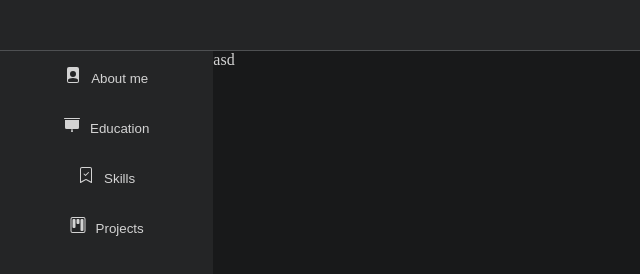
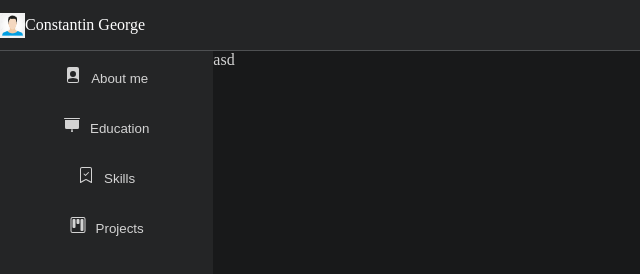
Before and after one commit to genuinegenius/cv, a plain HTML site: page index.html in a window 1280 px wide. Shown: the whole page, without its empty margins (0-640 px from the left). Drawn offline with Linux system fonts and the light colour scheme.

Commit message:
Update index.html

```diff
--- a/index.html
+++ b/index.html
@@ -14,6 +14,8 @@
 <body>
     <div class="menu">
         <div class="menuDots" id="menuDots">&#8801;</div>
+        <img class="avatar" src="avatar.jpg" width="25px" height="25px"></img>
+        Constantin George
     </div>
     <div class="container" id="container">
         <div class="menuLeft" id="menuLeft">
```
